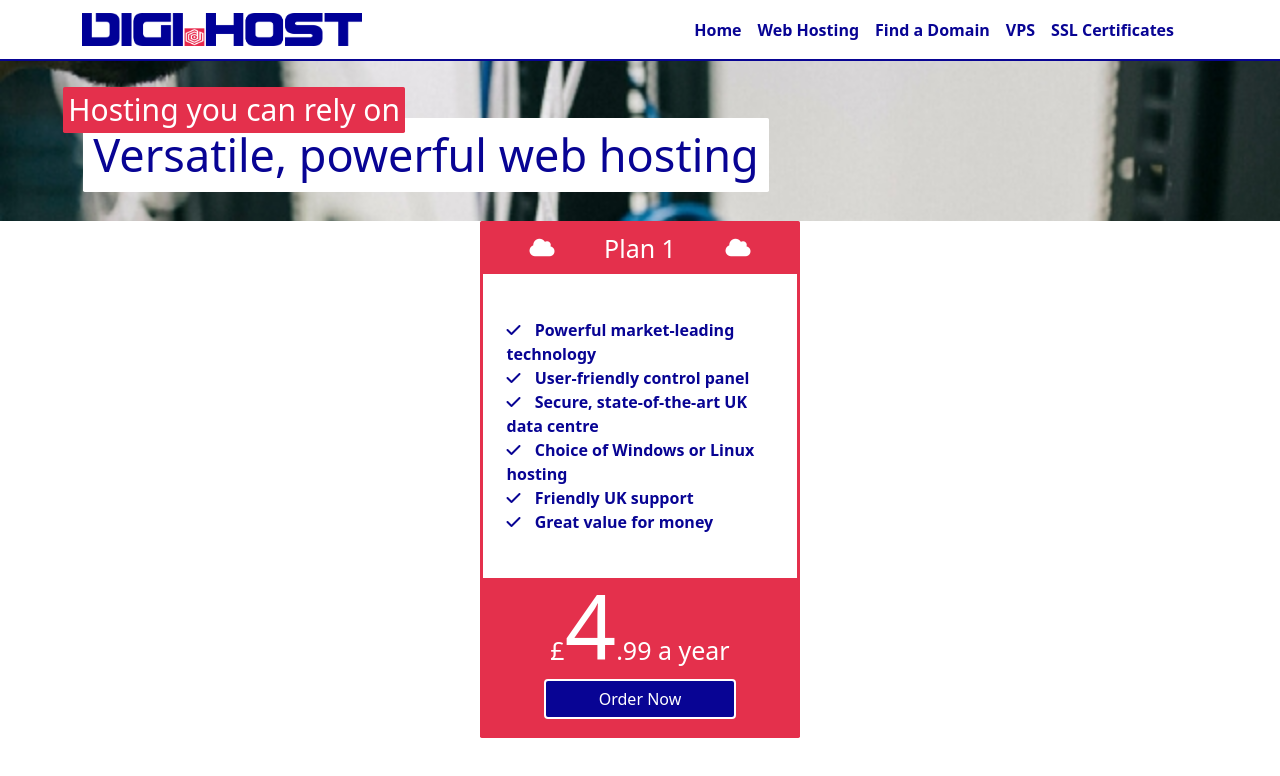
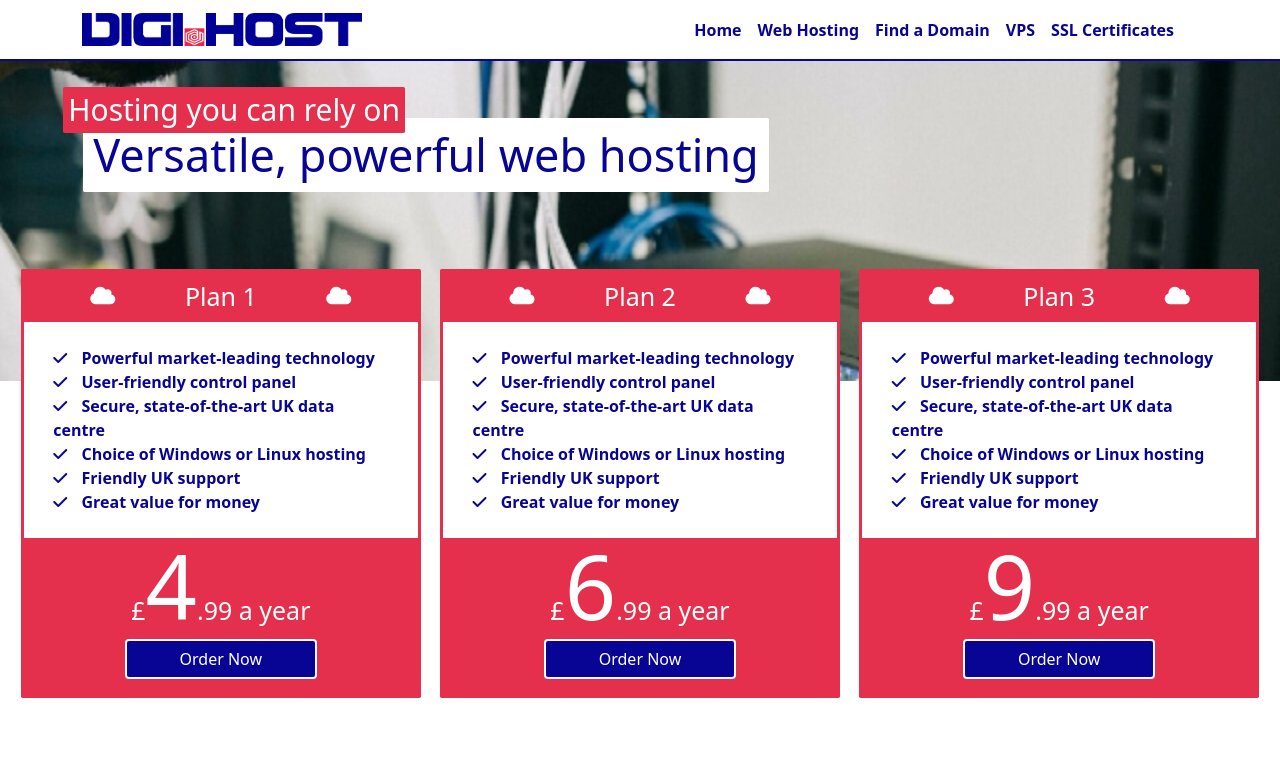
Before and after one commit to Olys6/digi-hosting, a React (Create React App) app: page /web-hosting in a window 1280 px wide. Shown: the top 776 px of the page. Built offline with nearby package versions, Linux system fonts and the light colour scheme.

Commit message:
added 3 plan cards for web hosting page and adjusted hero styling

```diff
--- a/src/components/webhosting-pages/HostingPlans.js
+++ b/src/components/webhosting-pages/HostingPlans.js
@@ -7,10 +7,10 @@ const HostingPlans = () => {
 
   return (
     <>
-      <div style={{ display: "flex", justifyContent: "center", gap: "1.2rem", flexWrap: "wrap" }} data-aos="fade-up">
-        <a href='#' className="hostingPlanCard">
+        <div class="webHostingCards" style={{ display: "flex", justifyContent: "center", gap: "1.2rem", marginTop: "0rem", flexWrap: "wrap", }}>
+          <a href='#' className="hostingPlanCard" style={{ width: "25rem" }}>
             <Card.Title className="hostingPlanCardTitle" style={{ fontSize: '25px', justifyContent: "space-evenly", margin: "0" }} ><i className="fa-solid fa-cloud" style={{ fontSize: '20px' }}></i> Plan 1 <i className="fa-solid fa-cloud" style={{ fontSize: '20px' }}></i></Card.Title>
-          <div className="hostingPlanCardText">
+            <div className="hostingPlanCardText" style={{ height: "inherit", padding: "1.5rem 0 1.5rem 0" }}>
               {/* <Card.Subtitle className="mb-2 text-muted">Card Subtitle</Card.Subtitle> */}
               <Card.Text style={{ display: "flex", justifyContent: "center", alignItems: "flex-start", flexDirection: "column", width: "85%", color: "#080494" }}>
                 <div><i className="fa-solid fa-check" style={{ marginRight: "10px" }}></i> Powerful market-leading technology</div>
@@ -27,7 +27,44 @@ const HostingPlans = () => {
               <Button style={{ marginTop: "-30px", backgroundColor: "#080494", border: "2px solid white", width: "12rem" }}>Order Now</Button>
             </div>
           </a>
-
+          <a href='#' className="hostingPlanCard" style={{ width: "25rem" }}>
+            <Card.Title className="hostingPlanCardTitle" style={{ fontSize: '25px', justifyContent: "space-evenly", margin: "0" }} ><i className="fa-solid fa-cloud" style={{ fontSize: '20px' }}></i> Plan 2 <i className="fa-solid fa-cloud" style={{ fontSize: '20px' }}></i></Card.Title>
+            <div className="hostingPlanCardText" style={{ height: "inherit", padding: "1.5rem 0 1.5rem 0" }}>
+              {/* <Card.Subtitle className="mb-2 text-muted">Card Subtitle</Card.Subtitle> */}
+              <Card.Text style={{ display: "flex", justifyContent: "center", alignItems: "flex-start", flexDirection: "column", width: "85%", color: "#080494" }}>
+                <div><i className="fa-solid fa-check" style={{ marginRight: "10px" }}></i> Powerful market-leading technology</div>
+                <div><i className="fa-solid fa-check" style={{ marginRight: "10px" }}></i> User-friendly control panel</div>
+                {/* <div><i className="fa-solid fa-check" style={{ marginRight: "10px" }}></i> 70+ one-click install apps</div> */}
+                <div><i className="fa-solid fa-check" style={{ marginRight: "10px" }}></i> Secure, state-of-the-art UK data centre</div>
+                <div><i className="fa-solid fa-check" style={{ marginRight: "10px" }}></i> Choice of Windows or Linux hosting</div>
+                <div><i className="fa-solid fa-check" style={{ marginRight: "10px" }}></i> Friendly UK support</div>
+                <div><i className="fa-solid fa-check" style={{ marginRight: "10px" }}></i> Great value for money</div>
+              </Card.Text>
+            </div>
+            <div className="hostingPlanCardPrice">
+              <p style={{ color: "white", fontSize: "25px", marginTop: "-40px" }}>£<span style={{ fontSize: "90px" }}>6</span>.99 a year</p>
+              <Button style={{ marginTop: "-30px", backgroundColor: "#080494", border: "2px solid white", width: "12rem" }}>Order Now</Button>
+            </div>
+          </a>
+          <a href='#' className="hostingPlanCard" style={{ width: "25rem" }}>
+            <Card.Title className="hostingPlanCardTitle" style={{ fontSize: '25px', justifyContent: "space-evenly", margin: "0" }} ><i className="fa-solid fa-cloud" style={{ fontSize: '20px' }}></i> Plan 3 <i className="fa-solid fa-cloud" style={{ fontSize: '20px' }}></i></Card.Title>
+            <div className="hostingPlanCardText" style={{ height: "inherit", padding: "1.5rem 0 1.5rem 0" }}>
+              {/* <Card.Subtitle className="mb-2 text-muted">Card Subtitle</Card.Subtitle> */}
+              <Card.Text style={{ display: "flex", justifyContent: "center", alignItems: "flex-start", flexDirection: "column", width: "85%", color: "#080494" }}>
+                <div><i className="fa-solid fa-check" style={{ marginRight: "10px" }}></i> Powerful market-leading technology</div>
+                <div><i className="fa-solid fa-check" style={{ marginRight: "10px" }}></i> User-friendly control panel</div>
+                {/* <div><i className="fa-solid fa-check" style={{ marginRight: "10px" }}></i> 70+ one-click install apps</div> */}
+                <div><i className="fa-solid fa-check" style={{ marginRight: "10px" }}></i> Secure, state-of-the-art UK data centre</div>
+                <div><i className="fa-solid fa-check" style={{ marginRight: "10px" }}></i> Choice of Windows or Linux hosting</div>
+                <div><i className="fa-solid fa-check" style={{ marginRight: "10px" }}></i> Friendly UK support</div>
+                <div><i className="fa-solid fa-check" style={{ marginRight: "10px" }}></i> Great value for money</div>
+              </Card.Text>
+            </div>
+            <div className="hostingPlanCardPrice">
+              <p style={{ color: "white", fontSize: "25px", marginTop: "-40px" }}>£<span style={{ fontSize: "90px" }}>9</span>.99 a year</p>
+              <Button style={{ marginTop: "-30px", backgroundColor: "#080494", border: "2px solid white", width: "12rem" }}>Order Now</Button>
+            </div>
+          </a>
         </div>
     </>
   )
--- a/src/components/webhosting-pages/WebHosting.js
+++ b/src/components/webhosting-pages/WebHosting.js
@@ -10,8 +10,8 @@ const WebHosting = () => {
     <>
     <div style={{ marginBottom: "-10rem" }}></div>
       <Hero />
-    <div style={{ marginTop: "-10rem" }}></div>
-      <div className="webHostingHero">
+    <div style={{ marginTop: "-20rem" }}></div>
+      <div className="" style={{ marginTop: "13rem" }}>
         <HostingPlans />
       </div>
     </>
```
Lines whose indentation alone changed are shown as unchanged.
